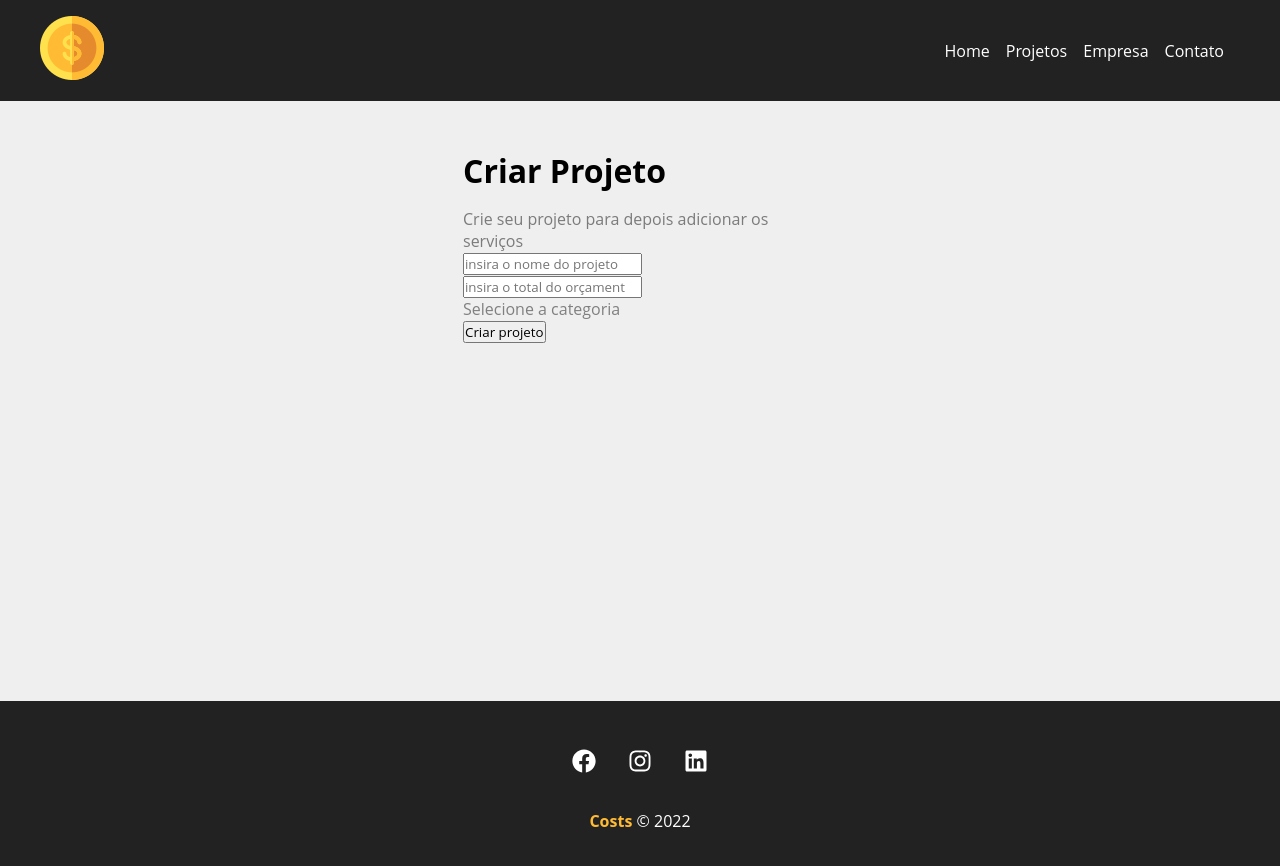
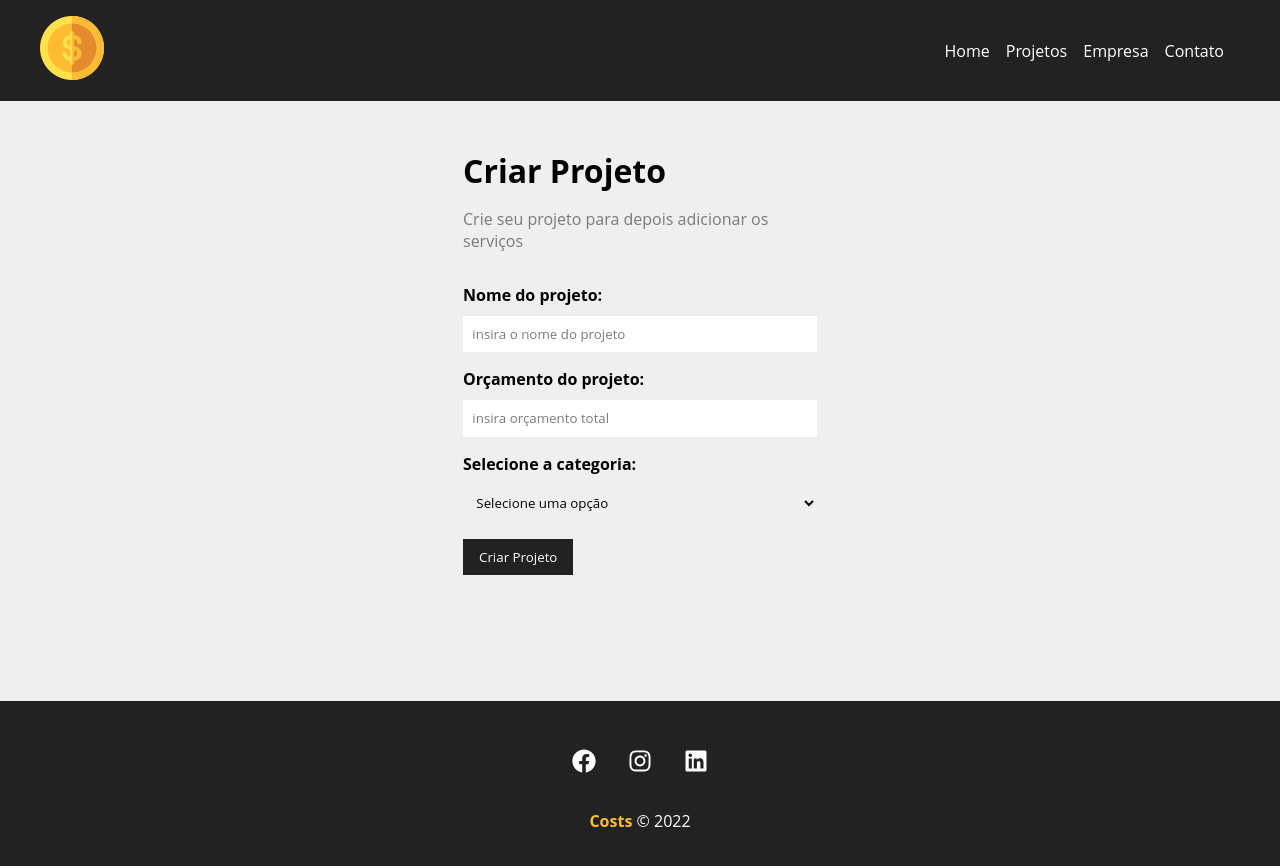
Before and after one commit to Deyvid-Kasteh/Projeto-Costs-em-React, a React (Create React App) app: page /newproject in a window 1280 px wide. Shown: the top 866 px of the page. Built offline with nearby package versions, Linux system fonts and the light colour scheme; the HTML template or start-up script is replaced by a standard one.

Commit message:
inputs made

```diff
--- /dev/null
+++ b/src/components/form/Select.js
@@ -0,0 +1,14 @@
+import styles from "./Select.module.css";
+
+function Select({ text, name, options, handleOnChange, value }) {
+  return (
+    <div className={styles.form_control}>
+    <label htmlFor={name}>{text}:</label>
+    <select name={name} id={name}>
+        <option>Selecione uma opção</option>
+    </select>
+    </div>
+  );
+}
+
+export default Select;
--- /dev/null
+++ b/src/components/form/Select.module.css
@@ -0,0 +1,16 @@
+.form_control {
+    display: flex;
+    flex-direction: column;
+    margin-bottom: 1em;
+}
+
+.form_control label {
+    margin-bottom: .6em;
+    font-weight: bold;
+}
+
+.form_control select {
+    padding: .7em;
+    border-radius: 0;
+    border: none;
+}
--- /dev/null
+++ b/src/components/form/SubmitButton.js
@@ -0,0 +1,11 @@
+import styles from "./SubmitButton.module.css";
+
+function SubmitButton({text}) {
+  return (
+    <div>
+        <button className={styles.btn}>{text}</button>
+    </div>
+  );
+}
+
+export default SubmitButton;
--- /dev/null
+++ b/src/components/form/SubmitButton.module.css
@@ -0,0 +1,13 @@
+.btn {
+    background-color: #222;
+    color: white;
+    padding: 0.7em 1.2em;
+    text-decoration: none;
+    transition: 0.5s;
+    cursor: pointer;
+    border: none;
+}
+
+.btn:hover {
+    color: #ffbb33;
+}
--- /dev/null
+++ b/src/components/form/input.js
@@ -0,0 +1,19 @@
+import styles from './input.module.css';
+
+function Input({type, text, name, placeholder, handleOnChange, value}) {
+    return (
+        <div className={styles.form_control}>
+            <label htmlFor={name}>{text}:</label>
+            <input
+                type={type}
+                name={name}
+                id={name}
+                placeholder={placeholder}
+                onChange={handleOnChange}
+                value={value} />
+        </div>
+    )
+
+}
+
+export default Input
--- /dev/null
+++ b/src/components/form/input.module.css
@@ -0,0 +1,20 @@
+.form_control {
+    display: flex;
+    flex-direction: column;
+    margin-bottom: 1em;
+}
+
+.form_control label {
+    margin-bottom: .6em;
+    font-weight: bold;
+}
+
+.form_control input {
+    padding: .7em;
+    border-radius: 0;
+    border: none;
+}
+
+.form_control input::placeholder {
+    color: #7b7b7b;
+}
--- a/src/components/pages/NewProject.js
+++ b/src/components/pages/NewProject.js
@@ -7,7 +7,7 @@
     <div className={styles.newproject_container}>
       <h1>Criar Projeto</h1>
       <p>Crie seu projeto para depois adicionar os serviços</p>
-      <ProjectForm />
+      <ProjectForm btnText="Criar Projeto"/>
     </div>
   );
 }
--- a/src/components/project/ProjectForm.js
+++ b/src/components/project/ProjectForm.js
@@ -1,26 +1,29 @@
-function ProjectForm() {
-    return (
-      <div>
-        <form>
-          <div>
-            <input type="text" placeholder="insira o nome do projeto" />
-          </div>
-          <div>
-            <input type="number" placeholder="insira o total do orçamento" />
-          </div>
-          <div>
-            <section name="category_id">
-              <option disabled>Selecione a categoria</option>
-            </section>
-          </div>
-          <div>
-            <input type="submit" value="Criar projeto"/>
-          </div>
-        </form>
-      </div>
-    )
+import Input from "../form/input";
+import Select from "../form/Select";
+import SubmitButton from "../form/SubmitButton";
+import styles from "./ProjectForm.module.css";
 
-
+function ProjectForm({btnText}) {
+  return (
+    <div>
+      <form className={styles.form}>
+        <Input
+          type="text"
+          text="Nome do projeto"
+          name="name"
+          placeholder="insira o nome do projeto"
+        />
+        <Input
+          type="number"
+          text="Orçamento do projeto"
+          name="budget"
+          placeholder="insira orçamento total"
+        />
+        <Select name="category_id" text="Selecione a categoria" />
+        <SubmitButton text={btnText} />
+      </form>
+    </div>
+  );
 }
 
 export default ProjectForm;
--- /dev/null
+++ b/src/components/project/ProjectForm.module.css
@@ -0,0 +1,4 @@
+.form {
+    width: 100%;
+    margin: 2em 0;
+}
```
